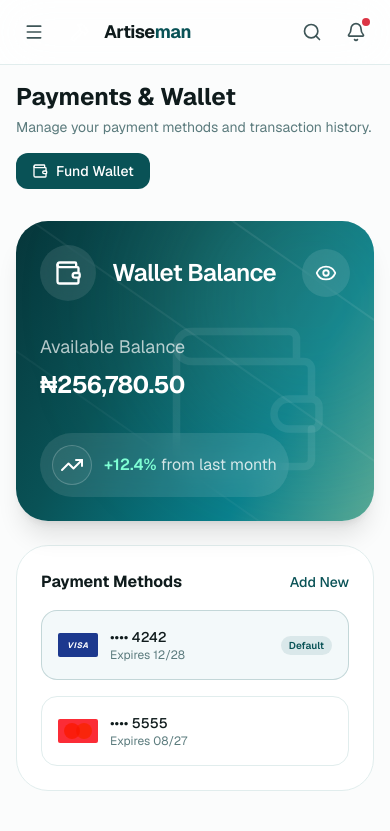
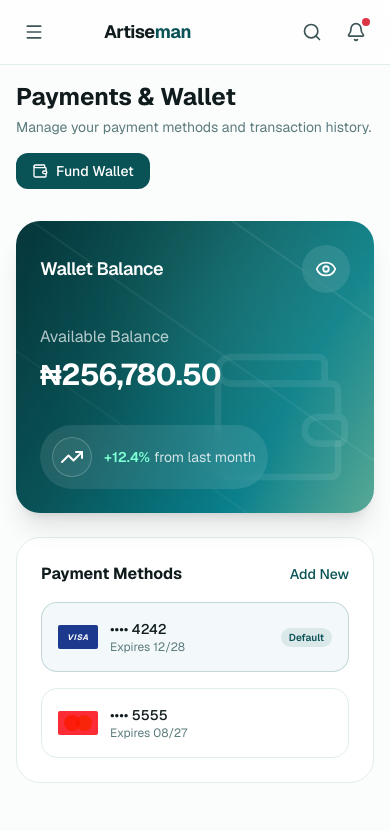
Before and after one commit to kiisi/artiseman, a Next.js app: page /customer/payments in a window 390 px wide. Shown: the top 831 px of the page. Built offline with nearby package versions, Linux system fonts and the light colour scheme.

Commit message:
feat: wallet re-adjustment

```diff
--- a/app/(dashboard)/customer/payments/page.tsx
+++ b/app/(dashboard)/customer/payments/page.tsx
@@ -24,7 +24,7 @@ export default function PaymentsPage() {
         <WalletCard />
 
         {/* Saved Cards */}
-        <div className="bg-white rounded-[32px] border border-border p-6 -md:col-span-2">
+        <div className="bg-white rounded-[24px] lg:rounded-[32px] border border-border p-6 -md:col-span-2">
           <div className="flex items-center justify-between mb-4">
             <h3 className="font-bold text-foreground">Payment Methods</h3>
             <button className="text-sm font-medium text-primary hover:text-primary-600 transition-colors">Add New</button>
@@ -74,7 +74,7 @@ export default function PaymentsPage() {
 
 function WalletCard() {
   return (
-    <div className="relative overflow-hidden rounded-[32px] p-6 text-white shadow-xl lg:shadow-none">
+    <div className="relative overflow-hidden rounded-[24px] lg:rounded-[32px] p-6 text-white shadow-xl lg:shadow-none">
       {/* Background */}
       <div
         className="absolute inset-0"
@@ -96,20 +96,20 @@ function WalletCard() {
 
       {/* Decorative Wallet */}
       <Wallet
-        size={180}
+        size={160}
         strokeWidth={1}
-        className="absolute bottom-8 right-10 text-white/8"
+        className="absolute bottom-4 right-4 text-white/8"
       />
 
       <div className="relative z-10 flex flex-col gap-8">
         {/* Header */}
         <div className="flex items-center justify-between">
           <div className="flex items-center gap-4">
-            <div className="flex h-14 w-14 items-center justify-center rounded-full bg-white/10 backdrop-blur-md">
-              <Wallet size={28} />
-            </div>
+            {/* <div className="flex h-14 w-14 items-center justify-center rounded-full bg-white/10 backdrop-blur-md">
+              <Wallet size={24} />
+            </div> */}
 
-            <h2 className="text-2xl font-semibold tracking-tight">
+            <h2 className="text-lg lg:text-2xl font-semibold tracking-tight">
               Wallet Balance
             </h2>
           </div>
@@ -121,9 +121,9 @@ function WalletCard() {
 
         {/* Balance */}
         <div>
-          <p className="text-lg text-white/70">Available Balance</p>
+          <p className="text-md lg:text-lg text-white/70">Available Balance</p>
 
-          <h1 className="mt-2 text-2xl font-bold tracking-tight md:text-4xl">
+          <h1 className="mt-2 text-3xl md:text-4xl font-bold tracking-tight">
             ₦256,780.50
           </h1>
         </div>
@@ -134,7 +134,7 @@ function WalletCard() {
             <TrendingUp />
           </div>
 
-          <p className="text-md">
+          <p className="text-sm lg:text-md">
             <span className="font-semibold text-[#7FFFD4]">+12.4%</span>
             <span className="ml-1 text-white/80">from last month</span>
           </p>
```
